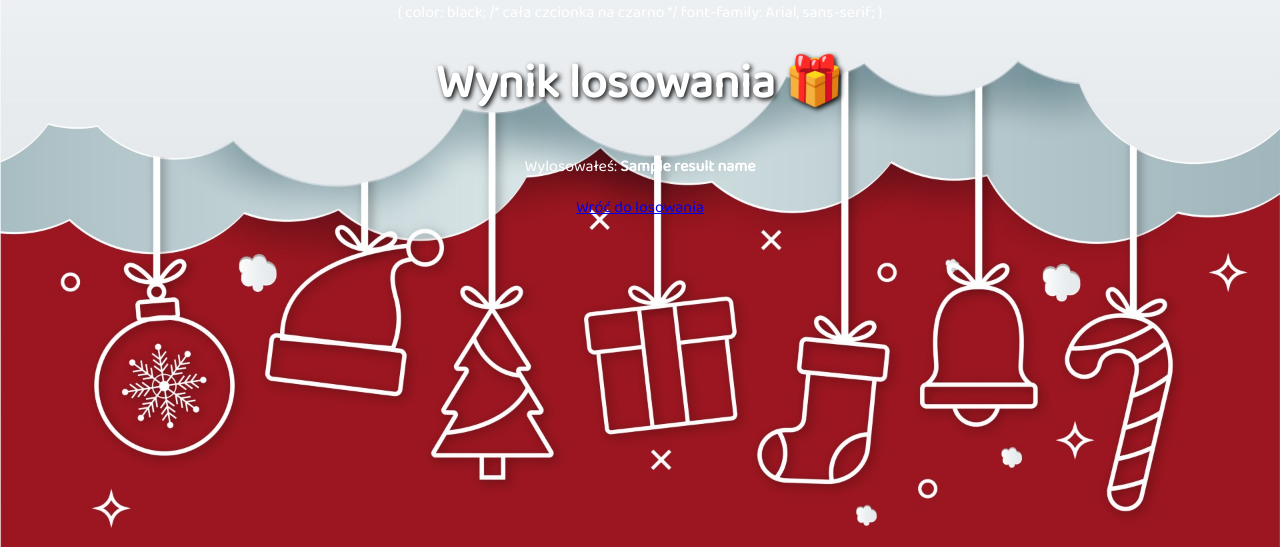
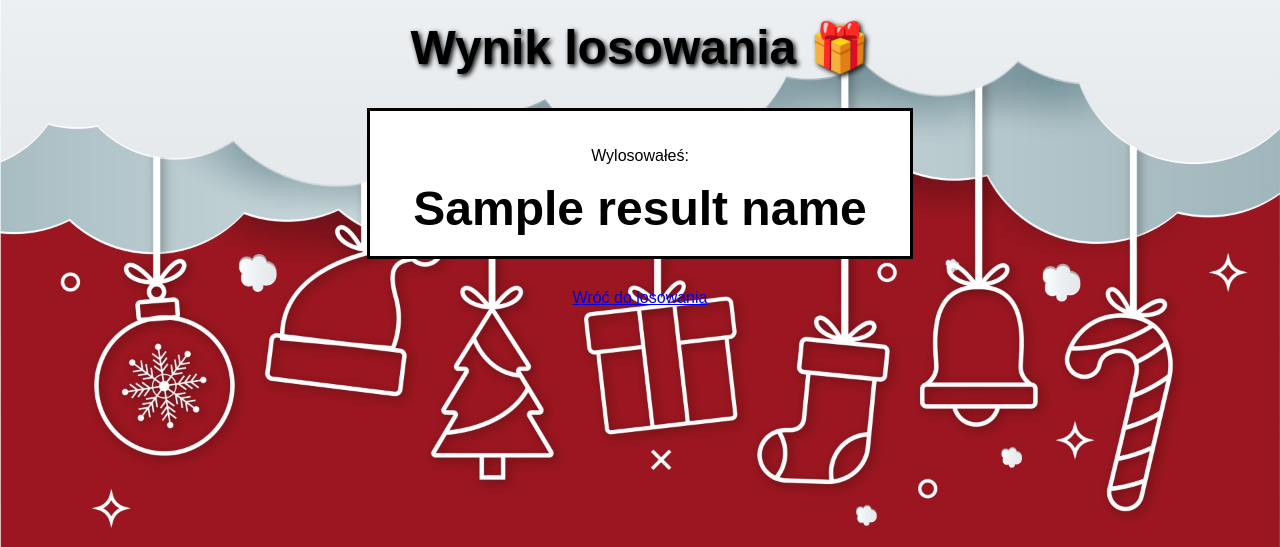
Before and after one commit to Wasett/-wi-ta-Kolfi, a Flask app: template templates/result.html in a window 1280 px wide. Shown: the top 547 px of the page. Run offline with Flask 3, Linux system fonts and the light colour scheme; the template is opened without the code that fills it: most values are stand-ins (such as "Sample title", 1, 10 or a date in 2020).

Commit message:
Update result.html

```diff
--- a/templates/result.html
+++ b/templates/result.html
@@ -5,15 +5,37 @@
     <title>Wynik losowania</title>
     <link rel="stylesheet" href="{{ url_for('static', filename='style.css') }}">
     <script src="{{ url_for('static', filename='snow.js') }}"></script>
+    <style>
+        body {
+            font-family: Arial, sans‑serif;
+            color: #000; /* czarna czcionka domyślnie */
+        }
+        .result‑box {
+            border: 3px solid #000;    /* czarna ramka */
+            padding: 20px;
+            margin: 30px auto;
+            max-width: 500px;
+            background: #fff;           /* białe tło dla kontrastu */
+            display: block;
+            text‑align: center;
+        }
+        .result‑box .result‑name {
+            font-size: 3em;             /* bardzo duża czcionka */
+            color: #000;
+            font‑weight: bold;
+            margin: 0;
+        }
+    </style>
 </head>
 <body>
-    {
-            color: black; /* cała czcionka na czarno */
-            font-family: Arial, sans-serif;
-        }
     <div id="snow-container"></div>
     <h1>Wynik losowania 🎁</h1>
-    <p>Wylosowałeś: <strong>{{ result_name }}</strong></p>
+
+    <div class="result‑box">
+        <p>Wylosowałeś:</p>
+        <p class="result‑name"><strong>{{ result_name }}</strong></p>
+    </div>
+
     <p><a href="{{ url_for('index') }}">Wróć do losowania</a></p>
 </body>
 </html>
```
